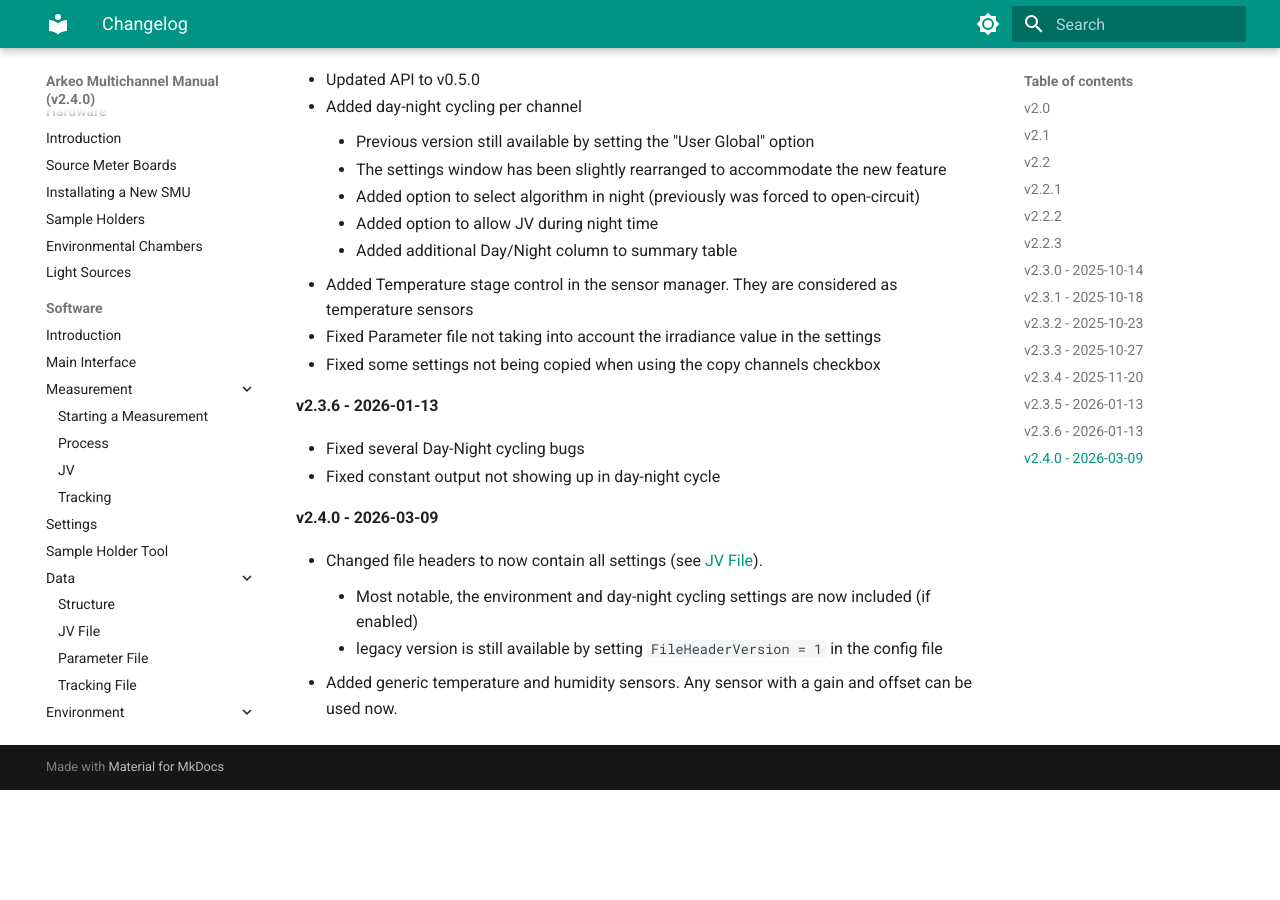
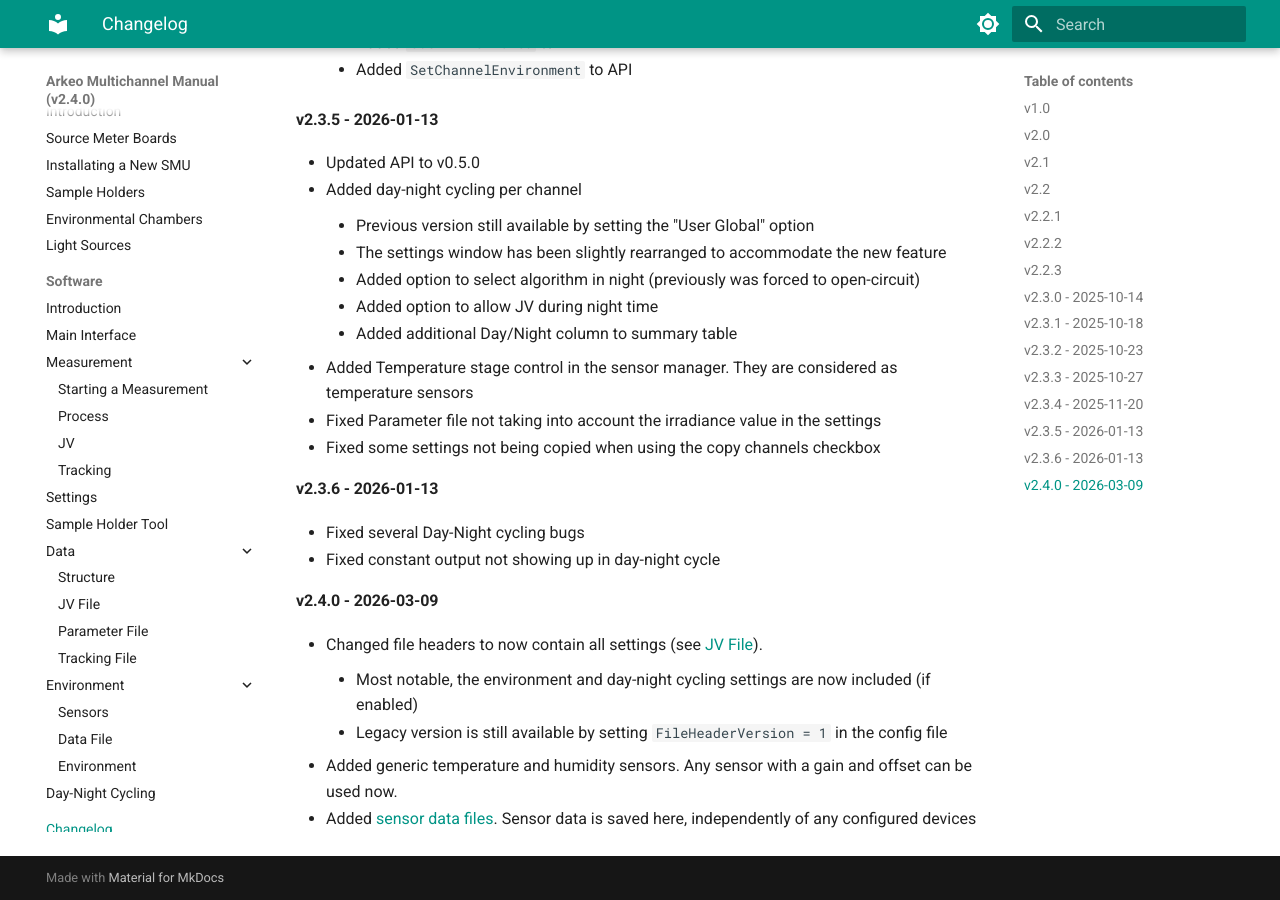
Before and after one commit to cicciresearch/arkeo-multichannel-manual, an MkDocs documentation site: the page built from docs/software/changelog.md, in a window 1280 px wide and 900 px high, scrolled down 2152 px. Built offline with MkDocs 1.6.1 and Material for MkDocs 9.7.7, drawn with Linux system fonts in a browser that asks for light colours; before the commit the page ends 2942 px from its top, so only the background shows below that.

Commit message:
added sensor data file section

```diff
--- a/docs/software/changelog.md
+++ b/docs/software/changelog.md
@@ -1,3 +1,6 @@
+#### v1.0
+Initial version
+
 #### v2.0
 
 - Overhauled the graph interface to be more dynamic
@@ -98,5 +101,6 @@
 #### v2.4.0 - 2026-03-09
 - Changed file headers to now contain all settings (see [JV File](../software/data/jv-file.md)).
 	- Most notable, the environment and day-night cycling settings are now included (if enabled)
-	- legacy version is still available by setting `FileHeaderVersion = 1` in the config file
+	- Legacy version is still available by setting `FileHeaderVersion = 1` in the config file
 - Added generic temperature and humidity sensors. Any sensor with a gain and offset can be used now.
+- Added [sensor data files](../software/sensors/data-file.md). Sensor data is saved here, independently of any configured devices
--- a/mkdocs.yml
+++ b/mkdocs.yml
@@ -85,6 +85,7 @@
       - Tracking File: software/data/tracking-file.md
     - Environment:
       - Sensors: software/sensors/sensor.md
+      - Data File: software/sensors/data-file.md
       - Environment: software/sensors/environments.md
     - Day-Night Cycling: software/day-night.md
   - Changelog: software/changelog.md
```
Also changed, not shown: docs/software/data/tracking-file.md (+1 -1 lines), docs/software/sensors/data-file.md (added, +54 -0 lines), 1 other file.
